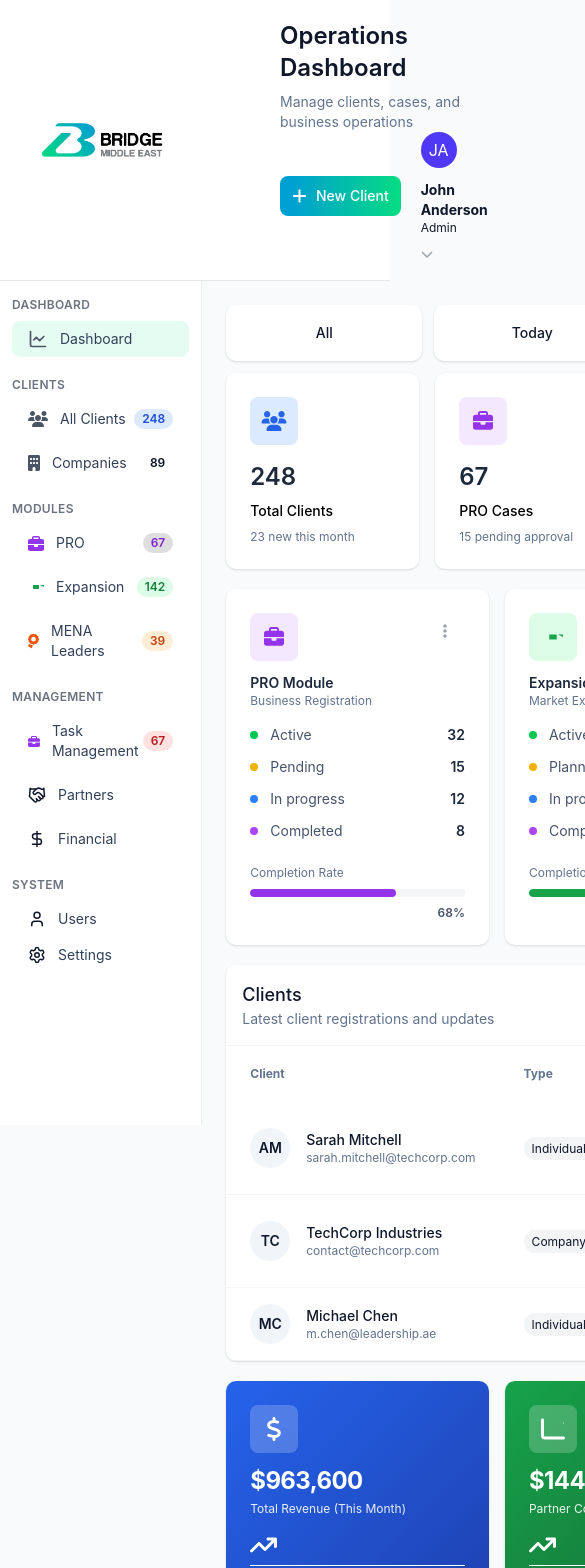
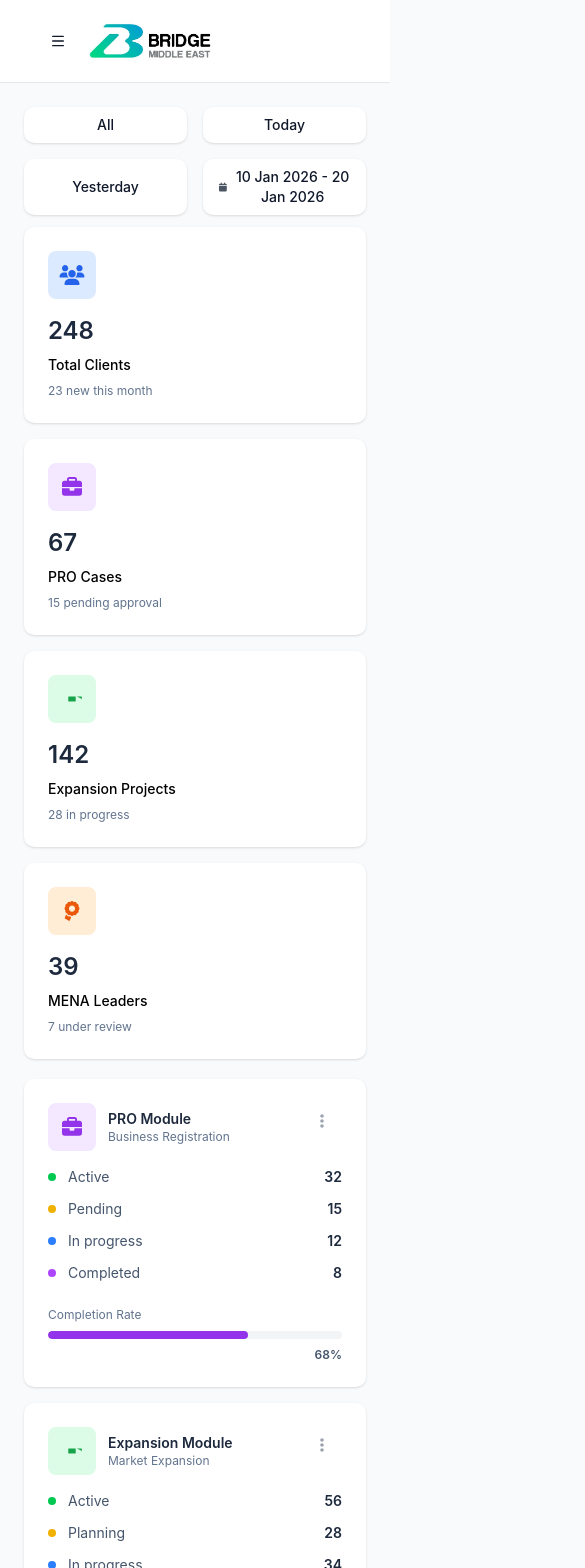
Before and after one commit to akifcankara/bmms-frontend, a Next.js app: page / in a window 390 px wide. Shown: the top 1568 px of the page, 585 px wide, since content can reach past the window. Built offline with nearby package versions, Linux system fonts and the light colour scheme.

Commit message:
min responsive fixes

```diff
--- a/app/layout.tsx
+++ b/app/layout.tsx
@@ -1,8 +1,7 @@
 import type { Metadata } from "next";
 import { Geist, Geist_Mono } from "next/font/google";
 import "./globals.css";
-import SideMenu from "@/components/common/side-menu";
-import Header from "@/components/common/header";
+import AppShell from "@/components/common/app-shell";
 
 const geistSans = Geist({
   variable: "--font-geist-sans",
@@ -27,13 +26,7 @@ export default function RootLayout({
   return (
     <html lang="en">
       <body className={`${geistSans.variable} ${geistMono.variable} antialiased`} style={{ fontFamily: 'var(--ui-font)' }}>
-          <Header />
-              <div className="flex">
-                <SideMenu />
-                <main className="flex flex-col flex-1 p-6 gap-5">
-                  {children}
-                </main>
-              </div>
+          <AppShell>{children}</AppShell>
       </body>
     </html>
   )
--- a/app/page.tsx
+++ b/app/page.tsx
@@ -7,7 +7,7 @@ export default function Home() {
   return (
     <>
           <Stats />
-          <Modules />
+           <Modules />
           <ClientsTable />
           <Revenues />
     </>
--- /dev/null
+++ b/components/common/app-shell.tsx
@@ -0,0 +1,45 @@
+"use client";
+
+import { useState } from "react";
+import Header from "./header";
+import SideMenu from "./side-menu";
+
+type AppShellProps = {
+  children: React.ReactNode;
+};
+
+const DEFAULT_SIDEBAR_OPEN = false;
+const OVERLAY_CLASS_NAME = "fixed inset-0 bg-black/40 md:hidden z-30";
+const OVERLAY_LABEL = "Close menu";
+
+export default function AppShell(props: AppShellProps) {
+  const [isSidebarOpen, setIsSidebarOpen] = useState(DEFAULT_SIDEBAR_OPEN);
+
+  const handleToggleSidebar = () => {
+    setIsSidebarOpen((isOpen) => !isOpen);
+  };
+
+  const handleCloseSidebar = () => {
+    setIsSidebarOpen(false);
+  };
+
+  return (
+    <div className="min-h-screen">
+      <Header onMenuToggle={handleToggleSidebar} isSidebarOpen={isSidebarOpen} />
+      <div className="flex">
+        <SideMenu isMobileOpen={isSidebarOpen} />
+        <main className="flex flex-col flex-1 min-w-0 p-6 gap-5">
+          {props.children}
+        </main>
+      </div>
+      {isSidebarOpen && (
+        <button
+          aria-label={OVERLAY_LABEL}
+          type="button"
+          className={OVERLAY_CLASS_NAME}
+          onClick={handleCloseSidebar}
+        />
+      )}
+    </div>
+  );
+}
--- a/components/common/header.tsx
+++ b/components/common/header.tsx
@@ -1,20 +1,63 @@
+"use client";
+
 import Image from "next/image";
+import { Menu } from "lucide-react";
 import { Button } from "../ui/button";
 import Avatar from "./avatar";
 import PlusIcon from "../icons/plus";
 
-export default function Header() {
-    return <header className="flex gap-5 items-center bg-white p-5 px-10 border-b-1 border-gray-200">
-        <Image src={'/logo.jpg'} alt="BMMS" width={125} height={42} />
-        <div className="flex flex-wrap w-full items-center justify-between pl-[95px]">
+type HeaderProps = {
+  onMenuToggle: () => void;
+  isSidebarOpen: boolean;
+};
+
+const MENU_BUTTON_LABELS = {
+  OPEN: "Open menu",
+  CLOSE: "Close menu",
+};
+const MENU_BUTTON_CLASS_NAME = "md:hidden";
+const HEADER_ACTIONS_CLASS_NAME =
+  "hidden md:flex flex-wrap w-full items-center justify-between md:pl-[95px]";
+
+export default function Header(props: HeaderProps) {
+  const menuLabel = props.isSidebarOpen
+    ? MENU_BUTTON_LABELS.CLOSE
+    : MENU_BUTTON_LABELS.OPEN;
+
+  return (
+    <header className="flex items-center justify-between gap-5 bg-white p-5 px-10 border-b-1 border-gray-200">
+      <div className="flex items-center gap-3">
+        <Button
+          aria-label={menuLabel}
+          type="button"
+          size="icon"
+          variant="ghost"
+          className={MENU_BUTTON_CLASS_NAME}
+          onClick={props.onMenuToggle}
+        >
+          <Menu />
+        </Button>
+        <Image src={"/logo.jpg"} alt="BMMS" width={125} height={42} />
+      </div>
+      <div className={HEADER_ACTIONS_CLASS_NAME}>
         <div className="flex flex-col gap-2">
           <h1 className="text-2xl font-semibold">Operations Dashboard</h1>
-                <p className="text-sm text-slate-500">Manage clients, cases, and business operations</p>
+          <p className="text-sm text-slate-500">
+            Manage clients, cases, and business operations
+          </p>
         </div>
         <div className="flex items-center gap-5">
-                <Button className="text-white px-10 py-5 cursor-pointer" style={{ background: 'linear-gradient(90deg, #00A0D2 10.38%, #05DC82 100%)' }}><PlusIcon /> New Client</Button>
+          <Button
+            className="text-white px-10 py-5 cursor-pointer"
+            style={{
+              background: "linear-gradient(90deg, #00A0D2 10.38%, #05DC82 100%)",
+            }}
+          >
+            <PlusIcon /> New Client
+          </Button>
           <Avatar />
         </div>
       </div>
     </header>
+  );
 }
--- a/components/common/side-menu.tsx
+++ b/components/common/side-menu.tsx
@@ -5,11 +5,31 @@ import Company from "../icons/company";
 import Pro from "../icons/pro";
 import World from "../icons/world";
 import Leader from "../icons/leader";
+import { cn } from "@/lib/utils";
 
-export default function SideMenu() {
+type SideMenuProps = {
+  isMobileOpen: boolean;
+};
+
+const SIDEBAR_BASE_CLASS_NAME =
+  "flex flex-col gap-5 w-[255px] h-screen px-3 py-4 bg-white";
+const SIDEBAR_MOBILE_CLASS_NAME =
+  "fixed left-0 top-0 z-40 transform transition-transform md:static md:translate-x-0";
+const SIDEBAR_MOBILE_OPEN_CLASS_NAME = "translate-x-0";
+const SIDEBAR_MOBILE_CLOSED_CLASS_NAME = "-translate-x-full";
+
+export default function SideMenu(props: SideMenuProps) {
+  const mobileStateClassName = props.isMobileOpen
+    ? SIDEBAR_MOBILE_OPEN_CLASS_NAME
+    : SIDEBAR_MOBILE_CLOSED_CLASS_NAME;
+
   return (
     <aside
-      className="flex flex-col gap-5 w-[255px] h-screen px-3 py-4 bg-white"
+      className={cn(
+        SIDEBAR_BASE_CLASS_NAME,
+        SIDEBAR_MOBILE_CLASS_NAME,
+        mobileStateClassName
+      )}
       style={{ borderRight: "1px solid var(--sidebar-border)" }}
     >
       <div className="flex flex-col gap-2">
--- a/components/home/clients-table.tsx
+++ b/components/home/clients-table.tsx
@@ -43,22 +43,22 @@ export default function ClientsTable() {
           <Button variant="ghost">View All</Button>
         </div>
       </div>
-      <div className="overflow-auto">
-        <table className="w-full text-sm">
+      <div className="overflow-x-auto">
+        <table className="w-full min-w-[720px] text-sm">
           <thead>
             <tr className="text-left text-xs text-slate-500">
-              <th className="px-6 py-3">Client</th>
-              <th className="px-6 py-3">Type</th>
-              <th className="px-6 py-3">Module</th>
-              <th className="px-6 py-3">Status</th>
-              <th className="px-6 py-3">Last Update</th>
-              <th className="px-6 py-3">Action</th>
+              <th className="px-4 py-3 md:px-6">Client</th>
+              <th className="px-4 py-3 md:px-6">Type</th>
+              <th className="px-4 py-3 md:px-6">Module</th>
+              <th className="px-4 py-3 md:px-6">Status</th>
+              <th className="px-4 py-3 md:px-6">Last Update</th>
+              <th className="px-4 py-3 md:px-6">Action</th>
             </tr>
           </thead>
           <tbody>
             {rows.map((r) => (
               <tr key={r.email} className="border-b border-gray-100 hover:bg-gray-50 transition-colors">
-                <td className="px-6 py-4">
+                <td className="px-4 py-4 md:px-6">
                   <div className="flex items-center gap-4">
                     <div className="w-10 h-10 rounded-full bg-slate-100 flex items-center justify-center text-sm font-semibold">{r.initials}</div>
                     <div>
@@ -67,17 +67,17 @@ export default function ClientsTable() {
                     </div>
                   </div>
                 </td>
-                <td className="px-6 py-4">
+                <td className="px-4 py-4 md:px-6">
                   <span className="text-xs px-2 py-1 rounded-full bg-gray-100">{r.type}</span>
                 </td>
-                <td className="px-6 py-4">
+                <td className="px-4 py-4 md:px-6">
                   <span className="text-xs px-2 py-1 rounded-full bg-purple-50 text-purple-700">{r.module}</span>
                 </td>
-                <td className="px-6 py-4">
+                <td className="px-4 py-4 md:px-6">
                   <span className="text-xs px-2 py-1 rounded-full bg-green-50 text-green-700">{r.status}</span>
                 </td>
-                <td className="px-6 py-4">{r.updated}</td>
-                <td className="px-6 py-4">
+                <td className="px-4 py-4 md:px-6">{r.updated}</td>
+                <td className="px-4 py-4 md:px-6">
                   <Button variant="ghost" size="sm">View</Button>
                 </td>
               </tr>
--- a/components/home/modules.tsx
+++ b/components/home/modules.tsx
@@ -4,7 +4,7 @@ import MedalBadge from "../icons/medal-badge";
 import ModuleCard from "./module-card";
 
 export default function Modules(){
-    return  <section className="grid grid-cols-3 gap-4">
+    return  <section className="grid grid-cols-1 md:grid-cols-3 gap-4">
             <div>
               <ModuleCard
                 title="PRO Module"
--- a/components/home/revenues.tsx
+++ b/components/home/revenues.tsx
@@ -6,7 +6,7 @@ import Increase from "../icons/increase";
 import RevenueCard from "./revenue-card";
 
 export default function Revenues(){
-    return    <section className="grid grid-cols-3 gap-4 mb-6">
+    return    <section className="grid grid-col-1 md:grid-cols-3 gap-4 mb-6">
                 <RevenueCard
                   leftIcon={<DollarBadge />}
                   rightIcon={<Increase />}
--- a/components/home/stats.tsx
+++ b/components/home/stats.tsx
@@ -7,7 +7,7 @@ import Card from "./card";
 
 export default function Stats(){
     return  <section className="flex flex-col gap-3">
-                <div className="flex flex-wrap gap-3">
+                <div className="grid grid-cols-2 md:grid-cols-4 gap-4">
                   <button className="cursor-pointer flex-1 bg-white rounded-lg px-4 py-2 text-sm font-medium shadow-sm hover:shadow-md transition-shadow">
                     All
                   </button>
@@ -22,7 +22,7 @@ export default function Stats(){
                     10 Jan 2026 - 20 Jan 2026
                   </button>
                 </div>
-                <div className="grid grid-cols-4 gap-4">
+                <div className="grid grid-cols-1 md:grid-cols-4 gap-4">
                   <div>
                     <Card
                       icon={<UserBadge />}
```
Lines whose indentation alone changed are shown as unchanged.
